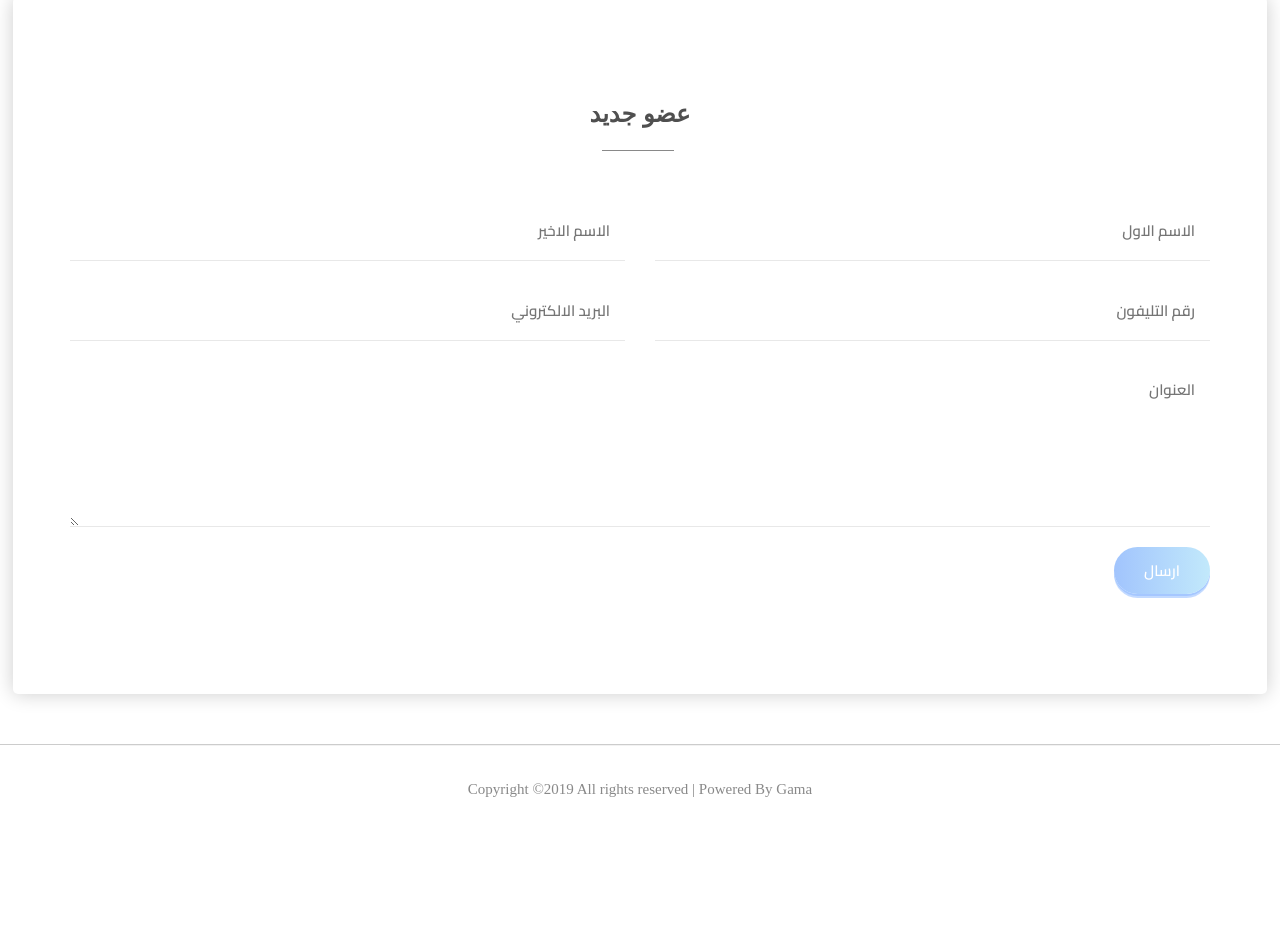
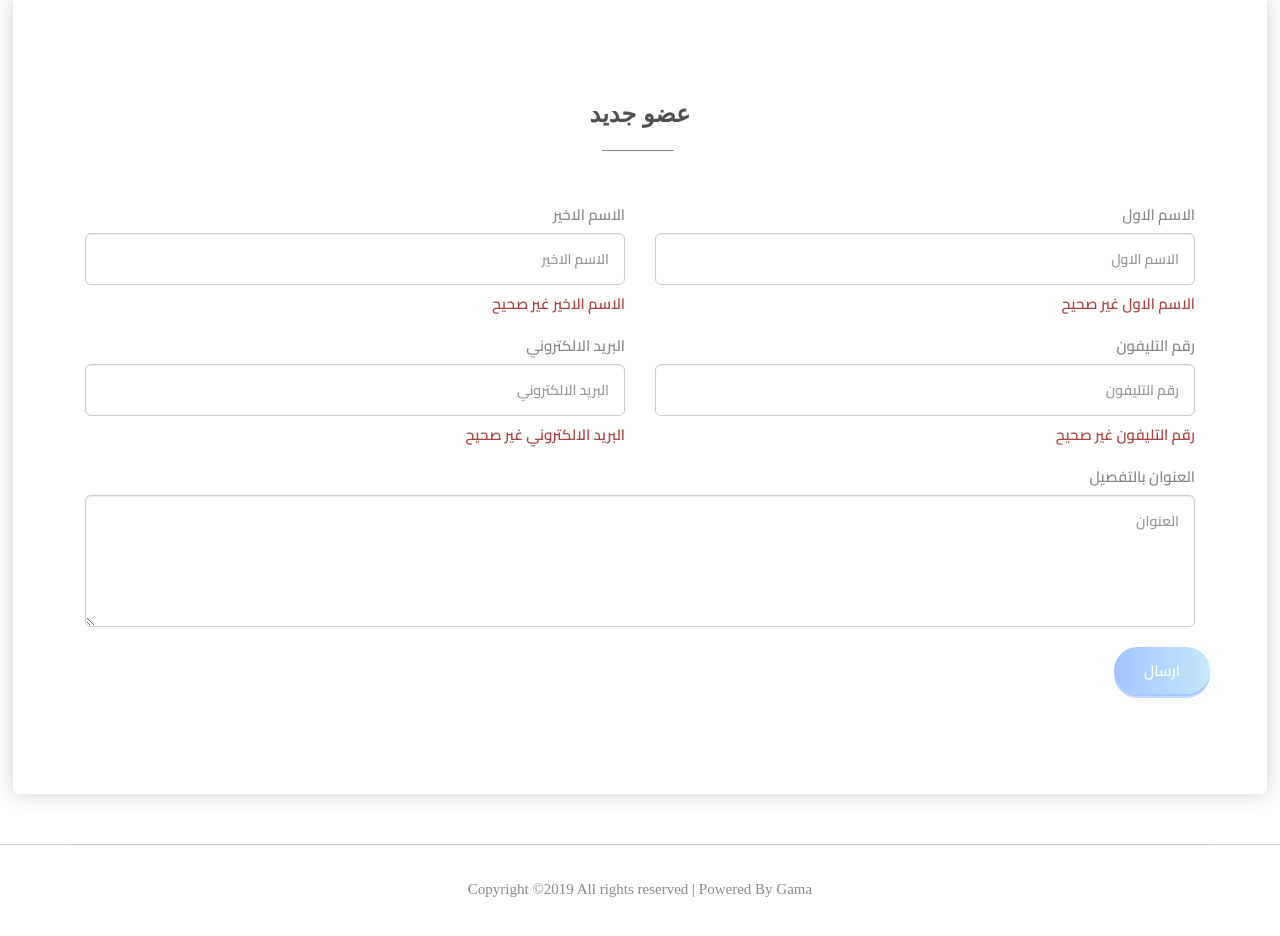
Before and after one commit to nadiamtaha/MAQAM, a plain HTML site: page request.html in a window 1280 px wide. Shown: the part 903-1839 px from the top of the page. Before the commit the page ends 1746 px from the top, so only its background shows below. Drawn offline with Linux system fonts and the light colour scheme; some packages are replaced by stand-ins of ours.

Commit message:
labels and error msgs for validations

```diff
--- a/request.html
+++ b/request.html
@@ -97,16 +97,39 @@
                         <div class="col-xs-12">
                             <div class="contact-form">
                                 <form action="process.php" id="contact-form" method="post">
-                                    <div class="form-double">
-                                        <input  type="text" id="form-name" name="form-name" placeholder="الاسم الاخير" required="required">
-                                        <input type="text" id="form-name" name="form-name" placeholder="الاسم الاول" required="required">
+                                    <div class="form-group col-sm-6">
+                                        <label>الاسم الاخير</label>
+                                        <input  class="form-control"  type="text" id="form-name" name="form-name" placeholder="الاسم الاخير" required="required">
+                                        <span class="text-danger">الاسم الاخير غير صحيح</span>
                                     </div>
-                                    <div class="form-double">
-                                        <input type="email" name="form-email" name="email" id="form-email" placeholder="البريد الالكتروني" required="required">
-                                        <input type="number" placeholder="رقم التليفون">
+                                    <div class="form-group col-sm-6">
+                                            <label>الاسم الاول</label>
+
+                                        <input class="form-control "  type="text" id="form-name" name="form-name" placeholder="الاسم الاول" required="required">
+                                        <span class="text-danger">الاسم الاول غير صحيح</span>
 
                                     </div>
-                                    <textarea name="form-message" id="message" id="form-message" rows="5" required="required" placeholder="العنوان"></textarea>
+
+                                    <div class="form-group col-sm-6">
+                                            <label>البريد الالكتروني</label>
+
+                                            <input class="form-control "  type="email" name="form-email" name="email" id="form-email" placeholder="البريد الالكتروني" required="required">
+                                            <span class="text-danger">البريد الالكتروني غير صحيح</span>
+
+                                        </div>
+                                     <div class="form-group col-sm-6">
+                                            <label>رقم التليفون</label>
+
+                                            <input class="form-control "  type="number" placeholder="رقم التليفون">
+                                            <span class="text-danger">رقم التليفون غير صحيح</span>
+
+                                        </div>
+                                        <div class="form-group col-sm-12">
+                                                <label>العنوان بالتفصيل</label>
+
+                                                <textarea class="form-control "  name="form-message" id="message" id="form-message" rows="5" required="required" placeholder="العنوان"></textarea>
+
+</div>
                                     <button class="bttn bttn-primary">ارسال</button>
                                 </form>
                             </div>
--- a/style.css
+++ b/style.css
@@ -1400,12 +1400,10 @@ a.scrolldown {
 .contact-form input[type="password"],
 .contact-form textarea {
     padding: 15px;
-    margin-bottom: 20px;
+    margin-bottom: 5px;
     width: 100%;
     display: block;
-    border: none;
-    border-bottom: 1px solid #e8e8e8;
-    outline: none;
+    border-radius: 6px
 }
 
 .contact-form .form-double input[type="text"],
```
Also changed, not shown: index.html (+24 -8 lines).
